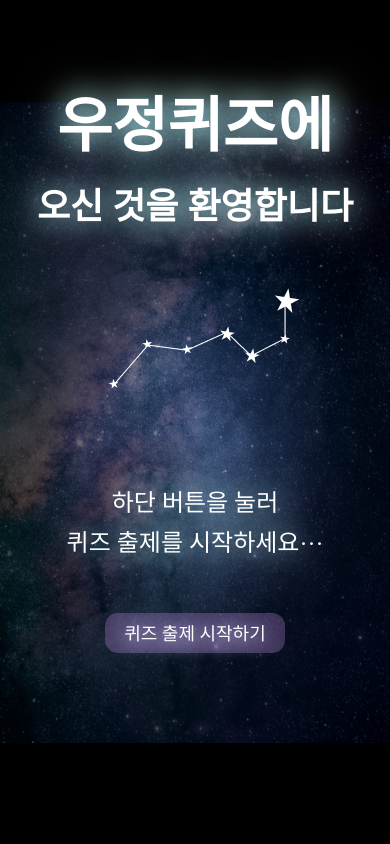
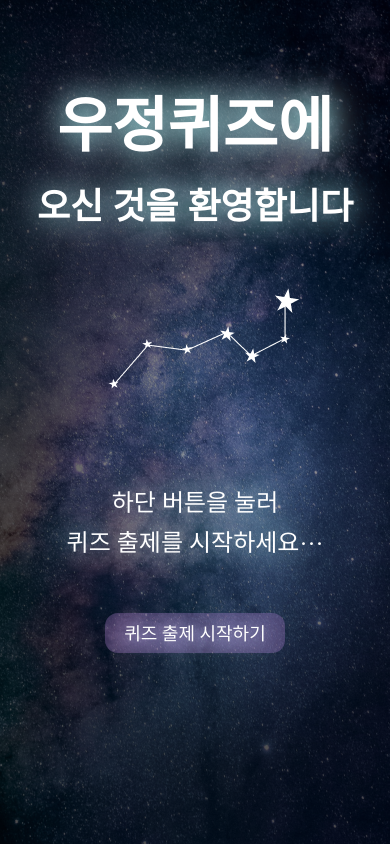
Before and after one commit to MaxKim-J/friendship-quiz, a Django app: page / in a window 390 px wide. Run offline with Django 3.2, Linux system fonts and the light colour scheme; some web fonts are replaced.

Commit message:
배경화면 이슈 해결

```diff
--- a/friendshipquiz/settings.py
+++ b/friendshipquiz/settings.py
@@ -26,7 +26,7 @@ SECRET_KEY = 'sf)e1!h0lk*)=7#^)1$39oii)ja+-l@@brn)%*o5^bq9qsn5zk'
 # SECURITY WARNING: don't run with debug turned on in production!
 DEBUG = True
 
-ALLOWED_HOSTS = ['127.0.0.1', 'friendship-quiz-live.herokuapp.com']
+ALLOWED_HOSTS = ['127.0.0.1', 'friendship-quiz-live.herokuapp.com', '*']
 
 
 # Application definition
--- a/quiz/static/css/_default.css
+++ b/quiz/static/css/_default.css
@@ -6,29 +6,23 @@
   justify-content: center;
 }
 
-.default-app-area {
+.default-app-background {
+  position: fixed;
   background-color: #000000;
   background-image: url("../images/880_535.png");
   background-repeat: no-repeat;
-  background-attachment: fixed;
-  background-size: contain;
-  background-position: center;
   width: 450px;
+  height: 100vh;
   box-shadow: 2px 2px 20px 4px rgba(0, 0, 0, 0.15);
 }
 
 .default-app-content {
   padding: 12px;
+  z-index:1;
 }
 
 @media (max-width: 450px) {
   .default-app-area {
-    background-color: #000000;
-    background-image: url("../images/880_535.png");
-    background-repeat: no-repeat;
-    background-attachment: fixed;
-    background-size: contain;
-    background-position: center;
     width: 100%;
     box-shadow: none;
   }
--- a/quiz/templates/quiz/_default.html
+++ b/quiz/templates/quiz/_default.html
@@ -14,8 +14,9 @@
     <title>★우정퀴즈★</title>
   </head>
   <div class="default-background">
-    <div class="default-app-area">
-      <div class="default-app-content">{% block content %} {% endblock %}</div>
-    </div>
+    <div class="default-app-background"></div>
+      <div class="default-app-content">
+        {% block content %} {% endblock %}
+      </div>
   </div>
 </html>
```
